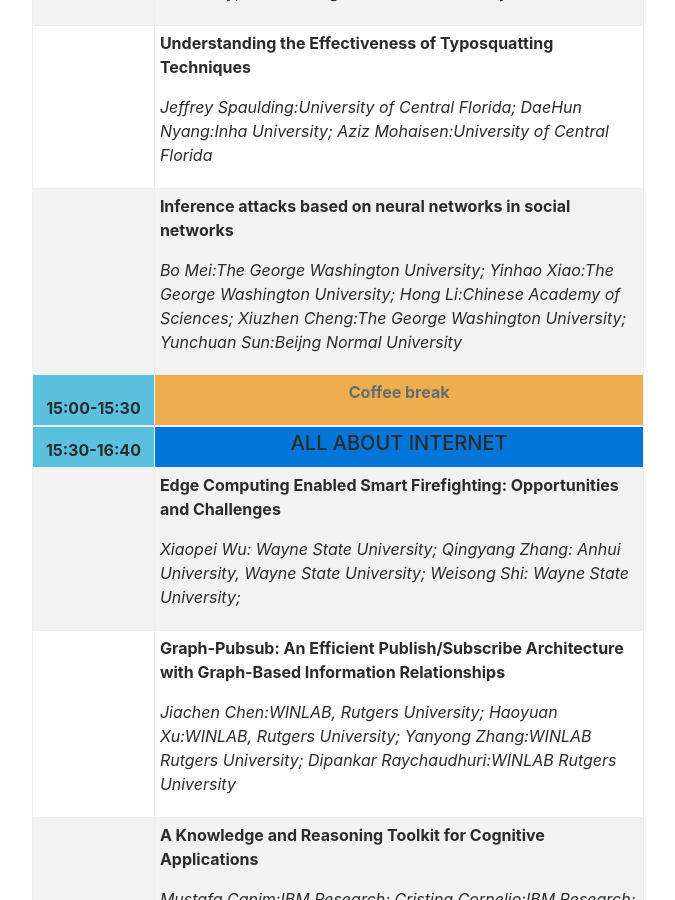
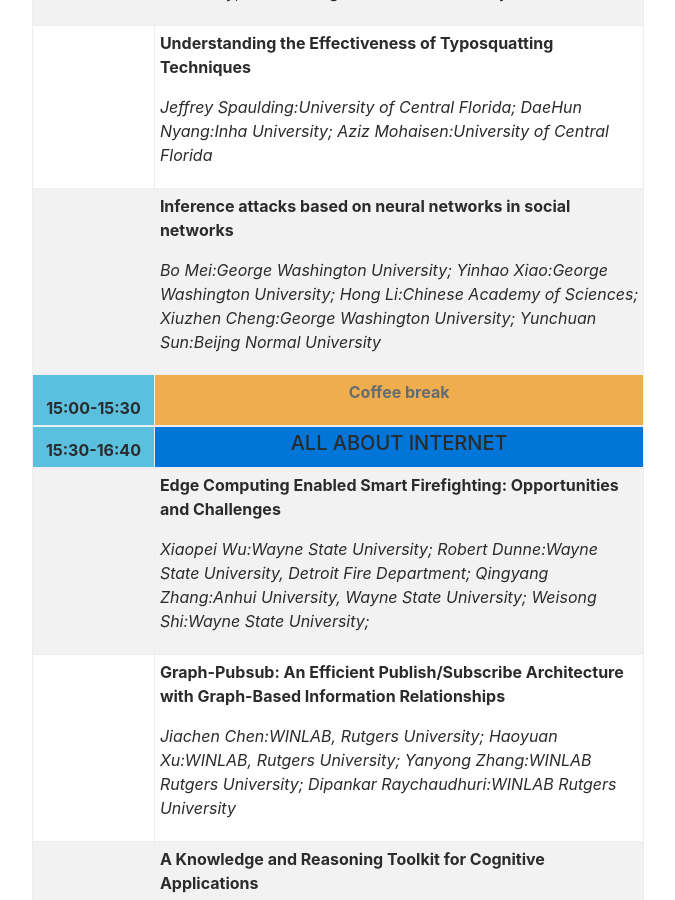
Before and after one commit to hotweb2017/hotweb2017.github.io, a Jekyll site: the page built from program.html, in a window 1280 px wide and 900 px high, scrolled down 1971 px. Shown: the whole window, without its empty margins (302-977 px from the left). Built offline with Jekyll 4.4.1, drawn with Linux system fonts in a browser that asks for light colours; nearby versions of some CDN libraries.

Commit message:
update author info

```diff
--- a/_data/schedule.yml
+++ b/_data/schedule.yml
@@ -46,7 +46,7 @@
       - title: "Understanding the Effectiveness of Typosquatting Techniques"
         speakers: "Jeffrey Spaulding:University of Central Florida; DaeHun Nyang:Inha University; Aziz Mohaisen:University of Central Florida"
       - title: "Inference attacks based on neural networks in social networks"
-        speakers: "Bo Mei:The George Washington University; Yinhao Xiao:The George Washington University; Hong Li:Chinese Academy of Sciences; Xiuzhen Cheng:The George Washington University; Yunchuan Sun:Beijng Normal University"
+        speakers: "Bo Mei:George Washington University; Yinhao Xiao:George Washington University; Hong Li:Chinese Academy of Sciences; Xiuzhen Cheng:George Washington University; Yunchuan Sun:Beijng Normal University"
   - startTime: "15:00"
     endTime: "15:30"
     title: "Coffee break"
@@ -57,7 +57,7 @@
     type: "presentation"
     events:
       - title: "Edge Computing Enabled Smart Firefighting: Opportunities and Challenges"
-        speakers: "Xiaopei Wu: Wayne State University; Qingyang Zhang: Anhui University, Wayne State University; Weisong Shi: Wayne State University; "
+        speakers: "Xiaopei Wu:Wayne State University; Robert Dunne:Wayne State University, Detroit Fire Department; Qingyang Zhang:Anhui University, Wayne State University; Weisong Shi:Wayne State University; "
       - title: "Graph-Pubsub: An Efficient Publish/Subscribe Architecture with Graph-Based Information Relationships"
         speakers: "Jiachen Chen:WINLAB, Rutgers University; Haoyuan Xu:WINLAB, Rutgers University; Yanyong Zhang:WINLAB Rutgers University; Dipankar Raychaudhuri:WINLAB Rutgers University"
       - title: "A Knowledge and Reasoning Toolkit for Cognitive Applications"
```
